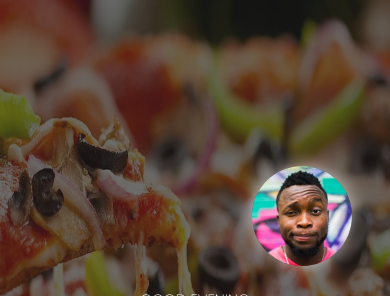
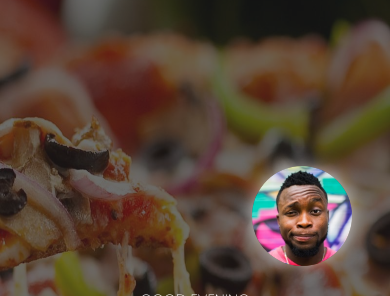
Before and after one commit to CodeTutorial4Web/perfectpizza, a plain HTML site: page index.html in a window 390 px wide. Shown: the part 77-373 px from the top of the page. Drawn offline with nearby package versions, Linux system fonts and the light colour scheme.

Commit message:
Update main.css

```diff
--- a/css/main.css
+++ b/css/main.css
@@ -1432,7 +1432,7 @@ footer .footer__container .footer__row .footer__column {
     }
 
     .bg-img {
-        width: 250%;
+        width: 320%;
     }
 
     #popular .popular__container {
```
